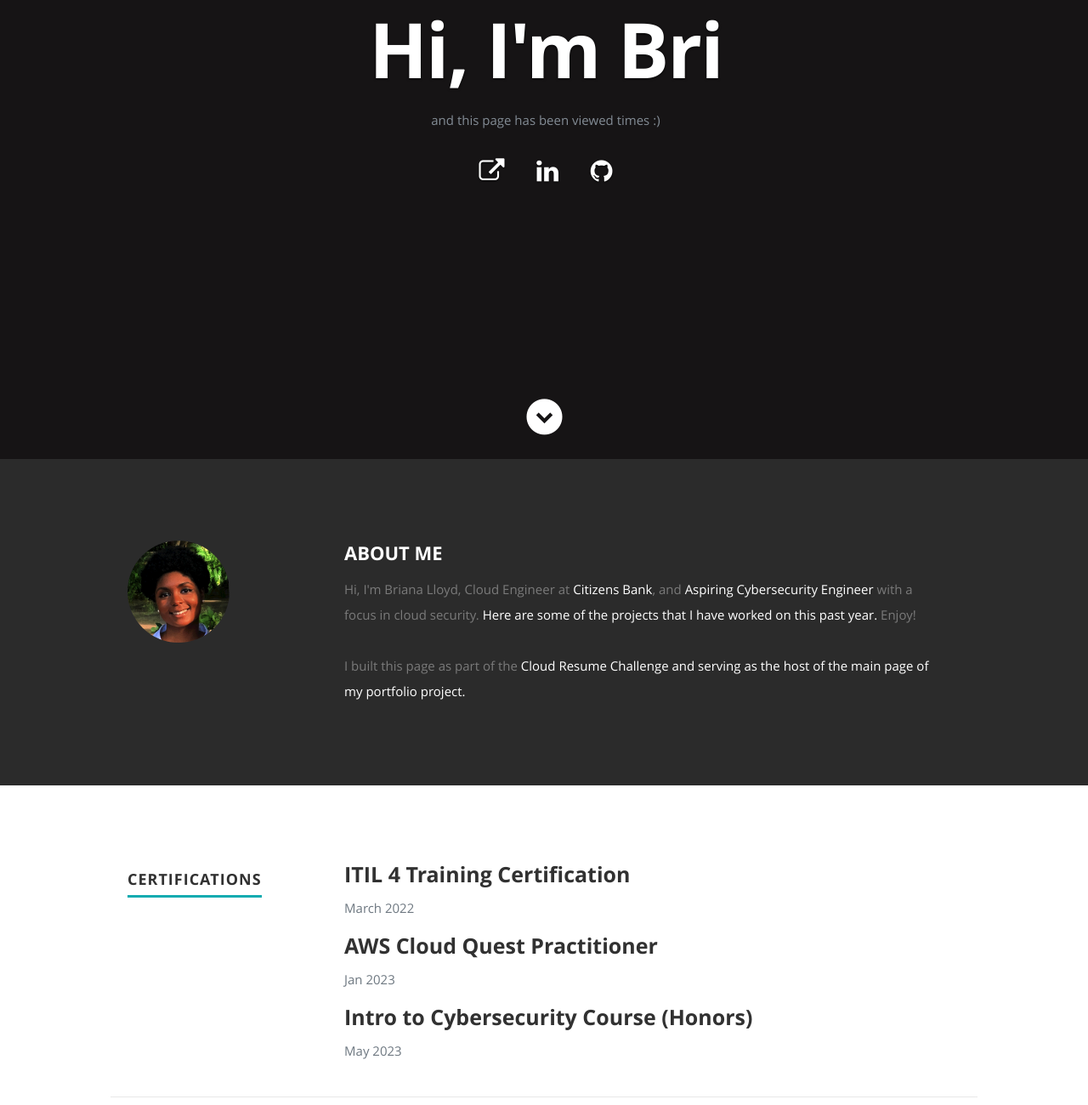
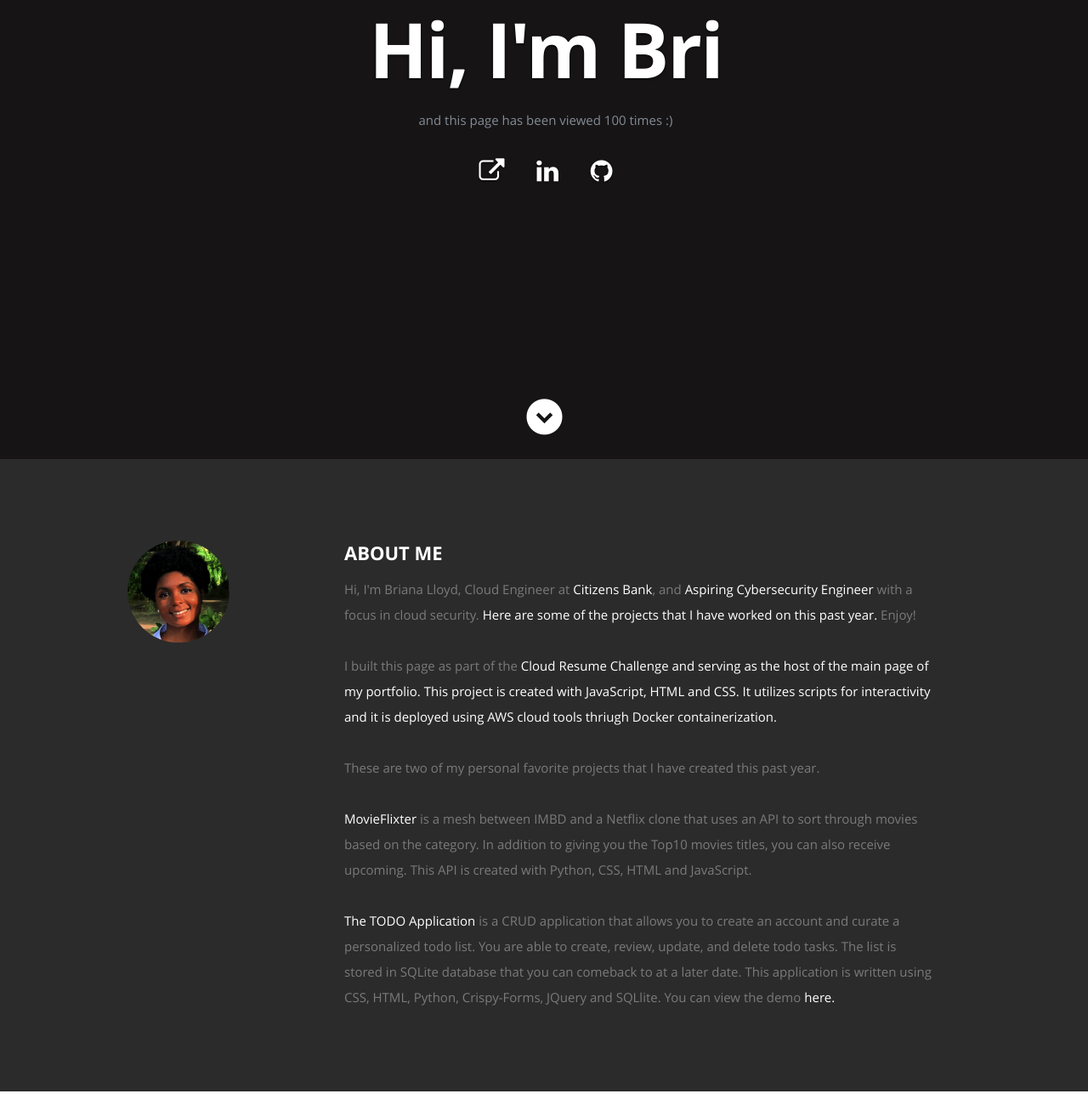
Before and after one commit to GreyCloudDev/AWS-Resume, a plain HTML site: page frontend/index.html in a window 1280 px wide. Shown: the part 260-1560 px from the top of the page at 85% size. Drawn offline with nearby package versions, Linux system fonts and the light colour scheme; files whose address does not match are found by name.

Commit message:
added in projects and their descriptions

```diff
--- a/frontend/index.html
+++ b/frontend/index.html
@@ -56,9 +56,9 @@
          <div class="banner-text">
             <h1 class="responsive-headline">Hi, I'm Bri</h1>
 
-            <p>and this page has been viewed <a id="counter"></a> times :) </p>
+            <p>and this page has been viewed 100 times :) </p>
             <ul class="social">
-               <li><a href="https://madebygps.com"><i class="fa fa-external-link"></i></a></li>
+               <li><a href="https://greywoulf.github.io/index.html"><i class="fa fa-external-link"></i></a></li>
                <li><a href="https://linkedin.com/in/briana-l-710278179"><i class="fa fa-linkedin"></i></a></li>
                <li><a href="https://github.com/madebygps/cgc-azure-resume"><i class="fa fa-github"></i></a></li>
             </ul>
@@ -92,7 +92,19 @@
                with a focus in cloud security. <span><a href="https://github.com/GreyWoulf">Here are some of the projects that I have worked on this past year. </a></span> Enjoy!
 
          <br><br>
-       I built this page as part of the <span><a href="https://github.com/GreyWoulf/Azure-Resume">Cloud Resume Challenge and serving as the host of the main page of my portfolio project.</a></span>
+         I built this page as part of the <span><a href="https://github.com/GreyWoulf/AWS-Resume">Cloud Resume Challenge and serving as the host of the main page of my portfolio. This project is created with JavaScript, HTML and CSS.
+         It utilizes scripts for interactivity and it is deployed using AWS cloud tools thriugh Docker containerization.</a></span>
+
+         <br><br>
+         These are two of my personal favorite projects that I have created this past year.
+
+         <br><br>
+         <span><a href ="https://github.com/LeagueOfPythoners/MovieFlixter">MovieFlixter</a></span> is a mesh between IMBD and a Netflix clone that uses an API to sort through movies based on the category. In addition to giving you the Top10 movies titles,
+         you can also receive upcoming. This API is created with Python, CSS, HTML and JavaScript.
+
+         <br><br>
+         <span><a href="https://github.com/GreyWoulf/Todo-Application">The TODO Application</a></span> is a CRUD application that allows you to create an account and curate a personalized todo list. You are able to create, review, update, and delete todo tasks.
+         The list is stored in SQLite database that you can comeback to at a later date. This application is written using CSS, HTML, Python, Crispy-Forms, JQuery and SQLlite. You can view the demo <span><a href="https://todo-application.greywoulf1.repl.co/login/">here.</a></span>
 
 
          </div> <!-- end .main-col -->
```
